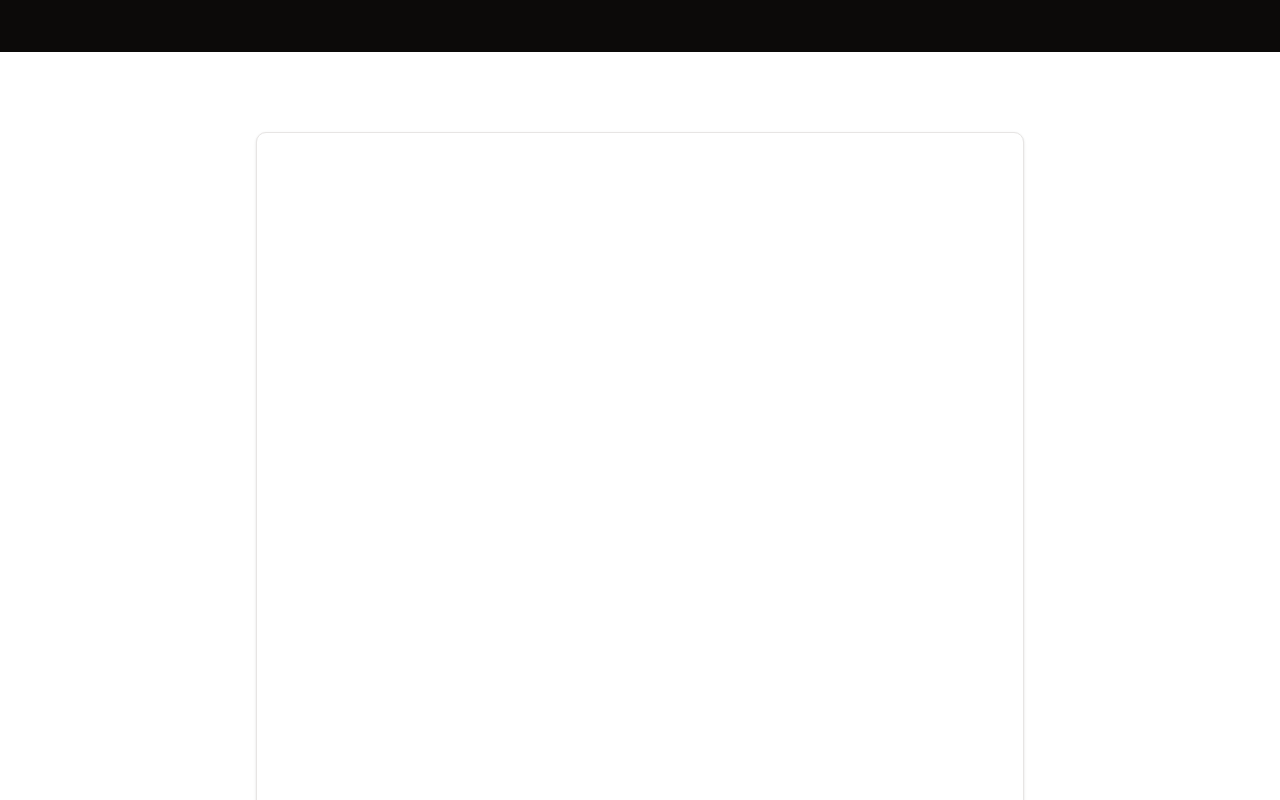
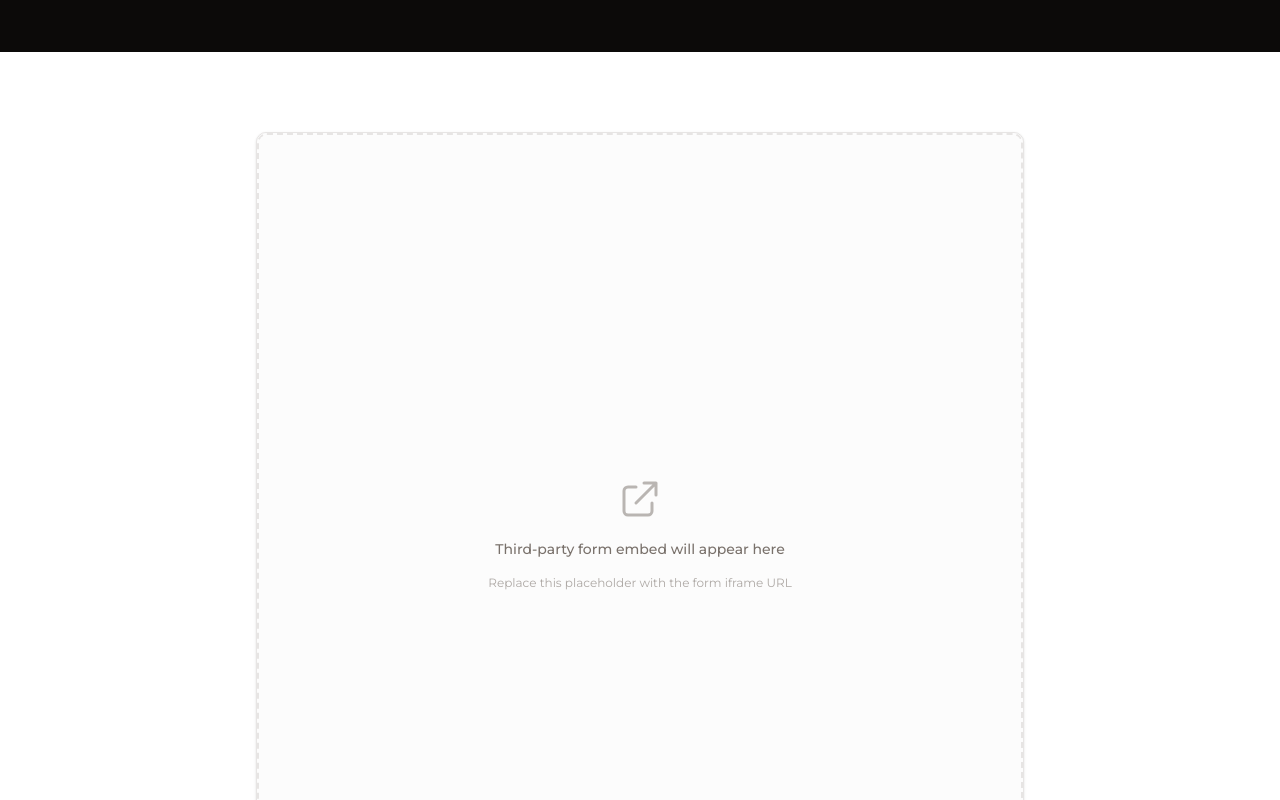
Before and after one commit to youssoufdasilva/atf-challenge-2026, a Next.js app: page /apply in a window 1280 px wide. Shown: the part 360-1160 px from the top of the page. Built offline with nearby package versions, Linux system fonts and the light colour scheme.

Commit message:
Refactor application form embed in ApplyPage component, replacing iframe with a styled placeholder that includes an SVG icon and helper text for better user guidance.

```diff
--- a/app/apply/page.tsx
+++ b/app/apply/page.tsx
@@ -1,7 +1,6 @@
 import type { Metadata } from "next";
 import { Header } from "@/components/sections/header";
 import { Footer } from "@/components/sections/footer";
-import { Button } from "@/components/ui/button";
 import Link from "next/link";
 
 export const metadata: Metadata = {
@@ -58,14 +57,16 @@ export default function ApplyPage() {
             {/* Embed Container — replace the iframe src with the 3rd party form URL,
                 or replace the entire iframe with a script-injected form <div> */}
             <div className="border border-border rounded-lg overflow-hidden bg-card shadow-sm">
-              <iframe
-                src="about:blank"
-                title="ATF AI Challenge Application Form"
-                className="w-full border-0"
+              <div
+                className="w-full flex flex-col items-center justify-center gap-4 text-muted-foreground border-2 border-dashed border-border rounded-lg bg-muted/30"
                 style={{ minHeight: "800px" }}
-                loading="lazy"
-                allow="camera; microphone; autoplay; encrypted-media"
-              />
+              >
+                <svg className="w-12 h-12 text-muted-foreground/50" fill="none" stroke="currentColor" viewBox="0 0 24 24">
+                  <path strokeLinecap="round" strokeLinejoin="round" strokeWidth={1.5} d="M10 6H6a2 2 0 00-2 2v10a2 2 0 002 2h10a2 2 0 002-2v-4M14 4h6m0 0v6m0-6L10 14" />
+                </svg>
+                <p className="text-sm font-medium">Third-party form embed will appear here</p>
+                <p className="text-xs text-muted-foreground/60">Replace this placeholder with the form iframe URL</p>
+              </div>
             </div>
 
             {/* Helper text */}
```
